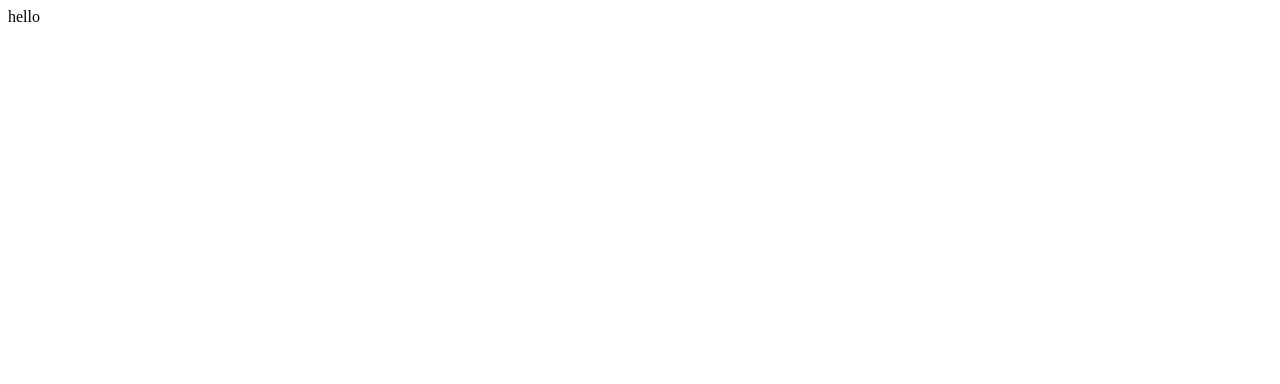
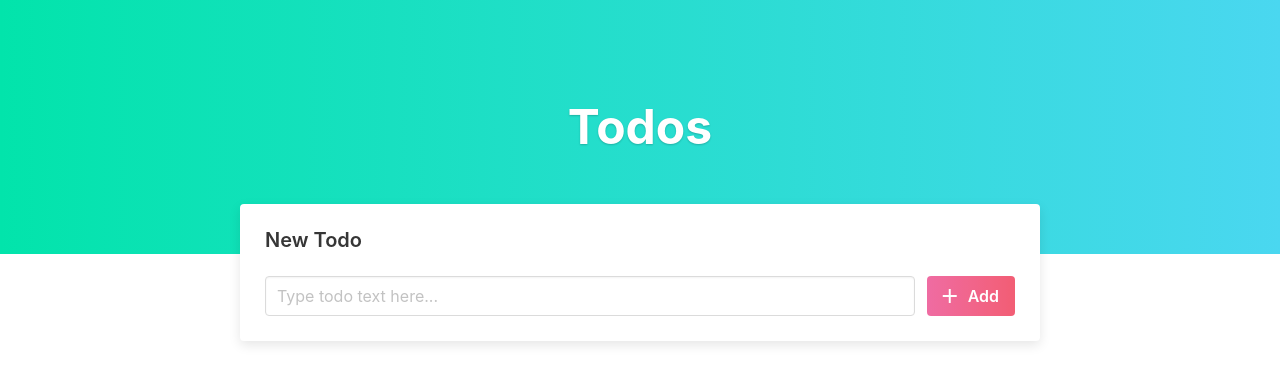
Before and after one commit to derickmoncado/angular-todo-app, an Angular app: page / in a window 1280 px wide. Shown: the top 384 px of the page. Built offline with nearby package versions, Linux system fonts and the light colour scheme.

Commit message:
Static build of header and form

```diff
--- a/package.json
+++ b/package.json
@@ -19,6 +19,7 @@
     "@angular/platform-browser": "~11.2.5",
     "@angular/platform-browser-dynamic": "~11.2.5",
     "@angular/router": "~11.2.5",
+    "bulma": "^0.9.2",
     "rxjs": "~6.6.0",
     "tslib": "^2.0.0",
     "zone.js": "~0.11.3"
--- a/src/app/app-routing.module.ts
+++ b/src/app/app-routing.module.ts
@@ -1,10 +1,11 @@
 import { NgModule } from '@angular/core';
 import { RouterModule, Routes } from '@angular/router';
+import { TodosComponent } from './todos/todos.component';
 
-const routes: Routes = [];
+const routes: Routes = [{ path: '', component: TodosComponent }];
 
 @NgModule({
   imports: [RouterModule.forRoot(routes)],
-  exports: [RouterModule]
+  exports: [RouterModule],
 })
-export class AppRoutingModule { }
+export class AppRoutingModule {}
--- a/src/app/app.component.html
+++ b/src/app/app.component.html
@@ -1,2 +1 @@
-hello
 <router-outlet></router-outlet>
--- a/src/app/app.module.ts
+++ b/src/app/app.module.ts
@@ -3,10 +3,12 @@ import { BrowserModule } from '@angular/platform-browser';
 
 import { AppRoutingModule } from './app-routing.module';
 import { AppComponent } from './app.component';
+import { TodosComponent } from './todos/todos.component';
 
 @NgModule({
   declarations: [
-    AppComponent
+    AppComponent,
+    TodosComponent
   ],
   imports: [
     BrowserModule,
--- /dev/null
+++ b/src/app/todos/todos.component.html
@@ -0,0 +1,27 @@
+<section class="heading-section">
+  <h1 class="title is-1">Todos</h1>
+</section>
+
+<div class="container">
+  <div class="add-todo-box">
+    <form>
+      <h2 class="title is-5">
+        New Todo
+      </h2>
+      <div class="field is-grouped">
+        <p class="control is-expanded">
+          <input
+            class="input"
+            type="text"
+            placeholder="Type todo text here..."
+          />
+        </p>
+        <p class="control">
+          <button type="button" class="button alt-gradient-button">
+            <i class="material-icons">add</i> Add
+          </button>
+        </p>
+      </div>
+    </form>
+  </div>
+</div>
--- /dev/null
+++ b/src/app/todos/todos.component.scss
@@ -0,0 +1,23 @@
+.heading-section {
+  background: linear-gradient(to right, rgb(2, 228, 171), rgb(74, 215, 240));
+  text-align: center;
+  padding: 100px;
+
+  h1 {
+    font-weight: bold;
+    color: #fff;
+    text-shadow: 0 1px 2px rgba(black, 0.2);
+  }
+}
+
+.container {
+  max-width: 800px;
+}
+
+.add-todo-box {
+  padding: 25px;
+  box-shadow: 0 4px 12px rgba(black, 0.1);
+  border-radius: 4px;
+  margin-top: -50px;
+  background: #fff;
+}
--- /dev/null
+++ b/src/app/todos/todos.component.ts
@@ -0,0 +1,15 @@
+import { Component, OnInit } from '@angular/core';
+
+@Component({
+  selector: 'app-todos',
+  templateUrl: './todos.component.html',
+  styleUrls: ['./todos.component.scss']
+})
+export class TodosComponent implements OnInit {
+
+  constructor() { }
+
+  ngOnInit(): void {
+  }
+
+}
--- a/src/index.html
+++ b/src/index.html
@@ -1,11 +1,15 @@
-<!doctype html>
+<!DOCTYPE html>
 <html lang="en">
   <head>
-  <meta charset="utf-8">
+    <meta charset="utf-8" />
     <title>AngularTodoApp</title>
-  <base href="/">
-  <meta name="viewport" content="width=device-width, initial-scale=1">
-  <link rel="icon" type="image/x-icon" href="favicon.ico">
+    <base href="/" />
+    <meta name="viewport" content="width=device-width, initial-scale=1" />
+    <link rel="icon" type="image/x-icon" href="favicon.ico" />
+    <link
+      href="https://fonts.googleapis.com/icon?family=Material+Icons"
+      rel="stylesheet"
+    />
   </head>
   <body>
     <app-root></app-root>
--- a/src/styles.scss
+++ b/src/styles.scss
@@ -1 +1,31 @@
 /* You can add global styles to this file, and also import other style files */
+
+@import "../node_modules/bulma/bulma.sass";
+
+.alt-gradient-button {
+  background: linear-gradient(to right, rgb(236, 72, 140), rgb(240, 54, 82));
+  color: #fff;
+  font-weight: 600;
+  border: none;
+  opacity: 0.8;
+
+  &:hover {
+    opacity: 1;
+    color: #fff;
+    box-shadow: 0px 0px 0px 4px rgba(black, 0.15);
+  }
+
+  &:active {
+    opacity: 0.8;
+  }
+
+  &:focus {
+    color: #fff;
+    opacity: 1;
+  }
+
+  i.material-icons {
+    margin-right: 6px;
+    margin-left: -5px;
+  }
+}
```
Also changed, not shown: 2 other files (tests, documents, lock files or other folders). Lines whose indentation alone changed are shown as unchanged.
